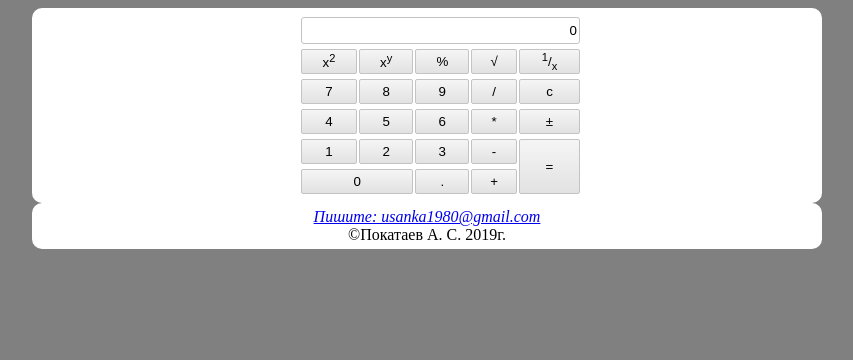
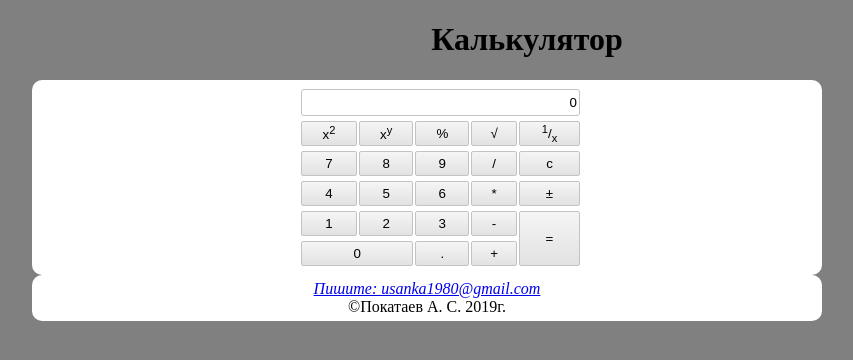
Before and after one commit to 19alexandr80/calculator, a plain HTML site: page index.html in a window 1280 px wide. Shown: the whole page, without its empty margins (213-1066 px from the left). Drawn offline with Linux system fonts and the light colour scheme.

Commit message:
переиминовал

```diff
--- a/index.html
+++ b/index.html
@@ -7,6 +7,7 @@
 	</head>
 	<body>
 	<center>
+		<h1>Калькулятор</h1>
         <!--<header class="telo">
 	        <img src="kartinka/1AF4TR1v.jpg" alt="картинка html" />
             <h1>Основы Web-технологий</h1>
```
